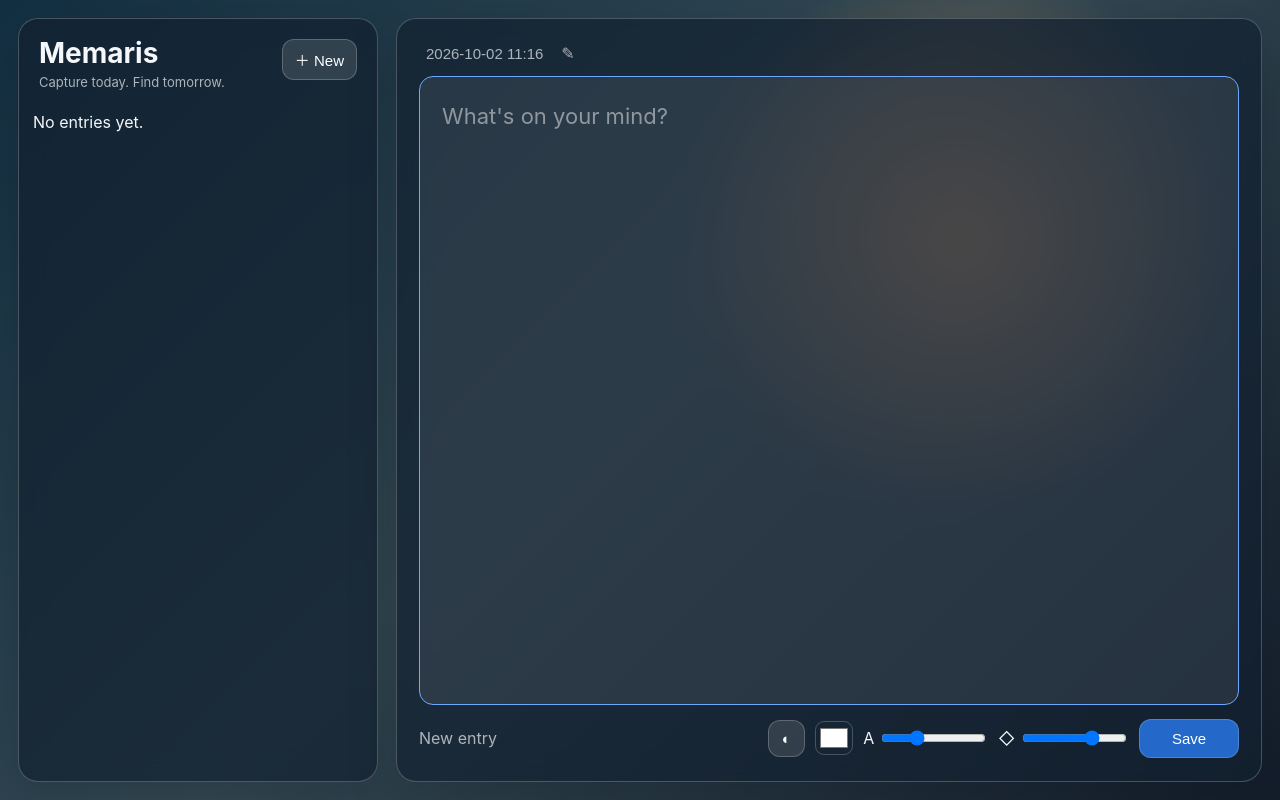
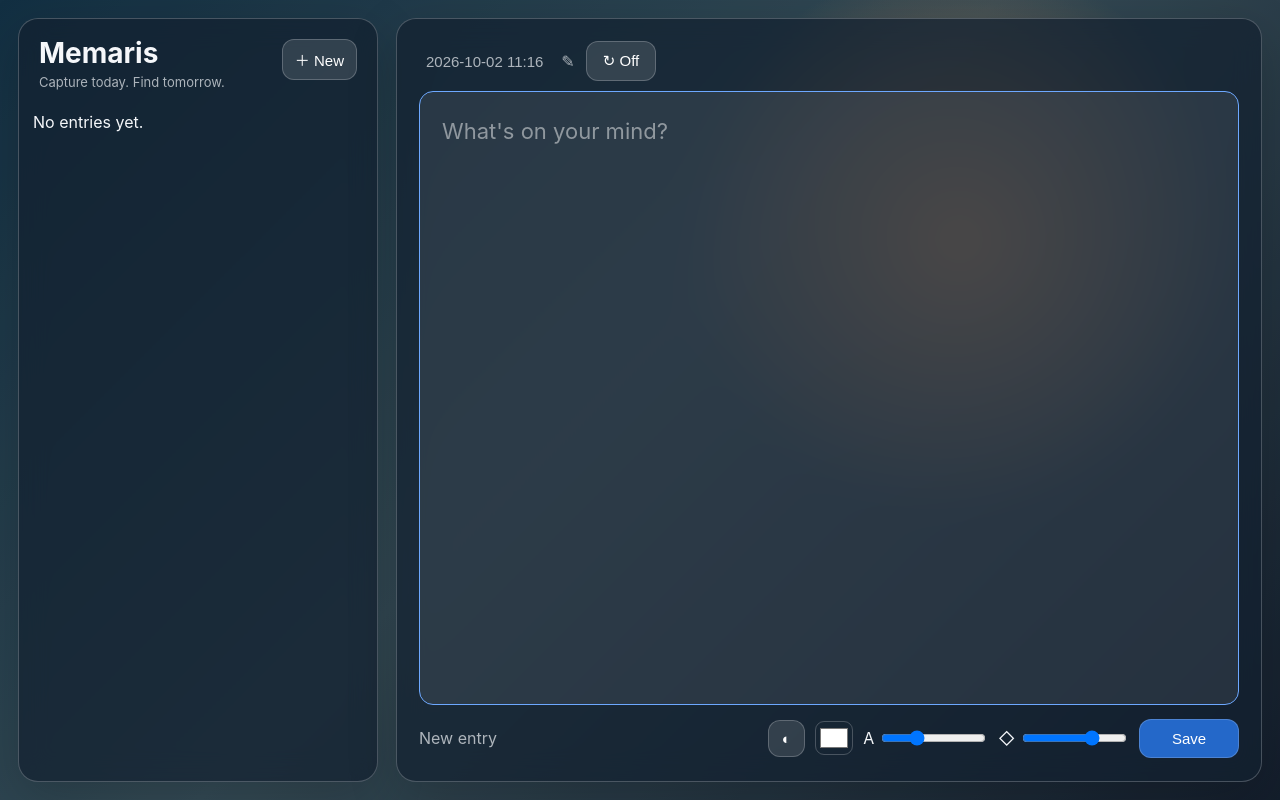
Before and after one commit to f-r-e-d-eth/Memaris, a Flask app: page / in a window 1280 px wide. Run offline with Flask 3, Linux system fonts and the light colour scheme; data that the repository does not hold is empty.

Commit message:
Add recurring timeline entries

```diff
--- a/templates/index.html
+++ b/templates/index.html
@@ -19,6 +19,7 @@
         <div class="date-row">
           <button id="dateDisplay" title="Click to change date display format"></button>
           <button id="editDateButton" title="Change timeline date and time">✎</button>
+          <button id="recurrenceButton" title="Recurrence: Off">↻ Off</button>
           <input id="eventTime" type="datetime-local" aria-label="Timeline date and time">
         </div>
         <textarea id="entryText" placeholder="What's on your mind?"></textarea>
```
